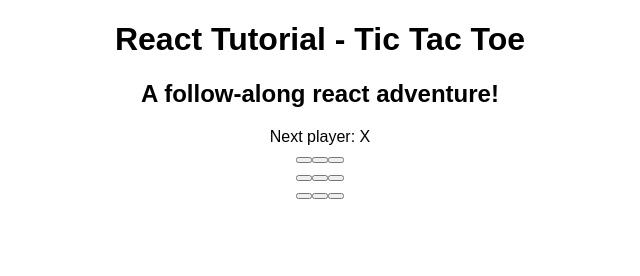
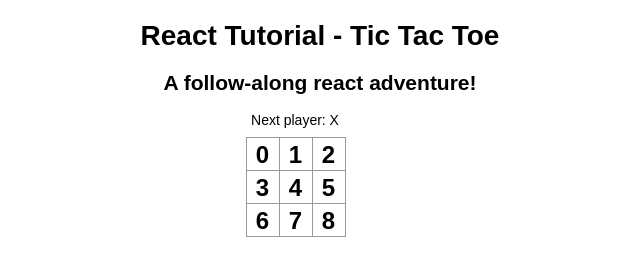
Before and after one commit to neenjaw/react-tutorial-tictactoe, a React app: page / in a window 1280 px wide. Shown: the whole page, without its empty margins (320-960 px from the left). Built offline with nearby package versions, Linux system fonts and the light colour scheme.

Commit message:
css, square receives props

```diff
--- a/src/r/board.js
+++ b/src/r/board.js
@@ -4,7 +4,7 @@
 
 export class Board extends React.Component {
   renderSquare(i) {
-    return <Square />;
+    return <Square value={i} />;
   }
 
   render() {
--- a/src/r/square.js
+++ b/src/r/square.js
@@ -2,6 +2,6 @@
 
 export class Square extends React.Component {
   render() {
-    return <button className="square">{/* TODO */}</button>;
+    return <button className="square">{this.props.value}</button>;
   }
 }
--- a/src/styles.css
+++ b/src/styles.css
@@ -1,4 +1,57 @@
+body {
+  font: 14px "Century Gothic", Futura, sans-serif;
+  margin: 20px;
+}
+
+ol,
+ul {
+  padding-left: 30px;
+}
+
 .App {
   font-family: sans-serif;
   text-align: center;
 }
+
+.board-row:after {
+  clear: both;
+  content: "";
+  display: table;
+}
+
+.status {
+  margin-bottom: 10px;
+}
+
+.square {
+  background: #fff;
+  border: 1px solid #999;
+  float: left;
+  font-size: 24px;
+  font-weight: bold;
+  line-height: 34px;
+  height: 34px;
+  margin-right: -1px;
+  margin-top: -1px;
+  padding: 0;
+  text-align: center;
+  width: 34px;
+}
+
+.square:focus {
+  outline: none;
+}
+
+.kbd-navigation .square:focus {
+  background: #ddd;
+}
+
+.game {
+  display: flex;
+  flex-direction: row;
+  justify-content: center;
+}
+
+.game-info {
+  margin-left: 20px;
+}
```
